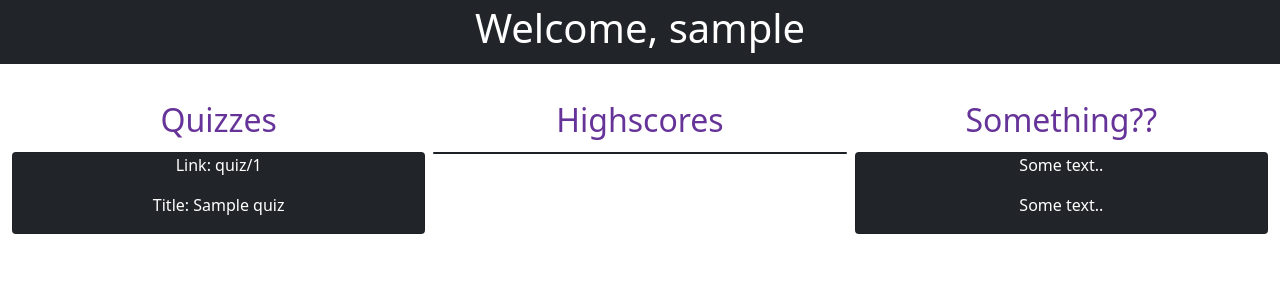
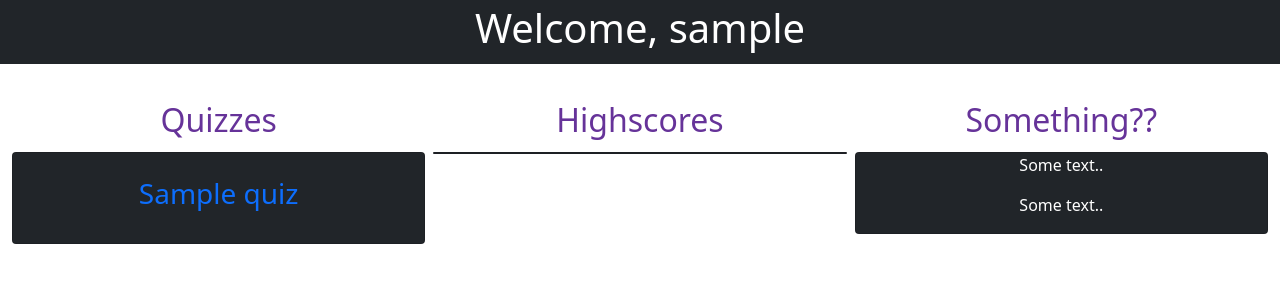
Before and after one commit to JadeAshford/TriviaCrackRemix, a Flask app: template Frontend/templates/dashboard.html in a window 1280 px wide. Shown: the part 173-473 px from the top of the page. Run offline with Flask 2, Linux system fonts and the light colour scheme; the template is opened without the code that fills it: most values are stand-ins (such as "Sample title", 1, 10 or a date in 2020).

Commit message:
Cleaned up quiz link ui

```diff
--- a/Frontend/templates/dashboard.html
+++ b/Frontend/templates/dashboard.html
@@ -20,9 +20,10 @@
       <div class="col-sm-4" style="border-radius: 1rem;">
         <h2 class="text-center" style="padding: 5px; color: rebeccapurple">Quizzes</h2>
         <div class="col-md-12 card bg-dark text-white">
+          <br>
           {% for quiz in quizzes %}
-            <p>Link: quiz/{{quiz.quiz_id}}</p>
-            <p>Title: {{quiz.quiz_name}}</p>
+            <a href="/quiz/{{quiz.quiz_id}}" class="h3" style="text-decoration: none">{{quiz.quiz_name}}</a>
+            <br>
           {% endfor %}
         </div>
       </div>
```
